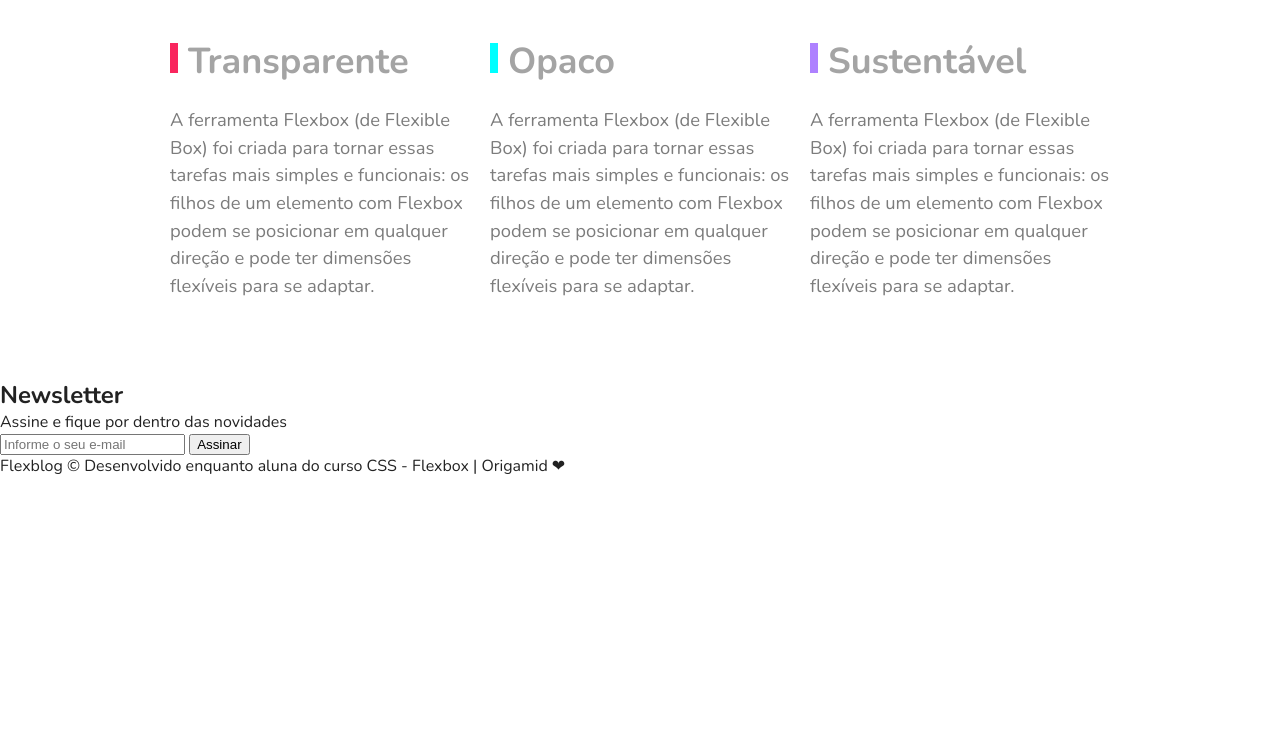
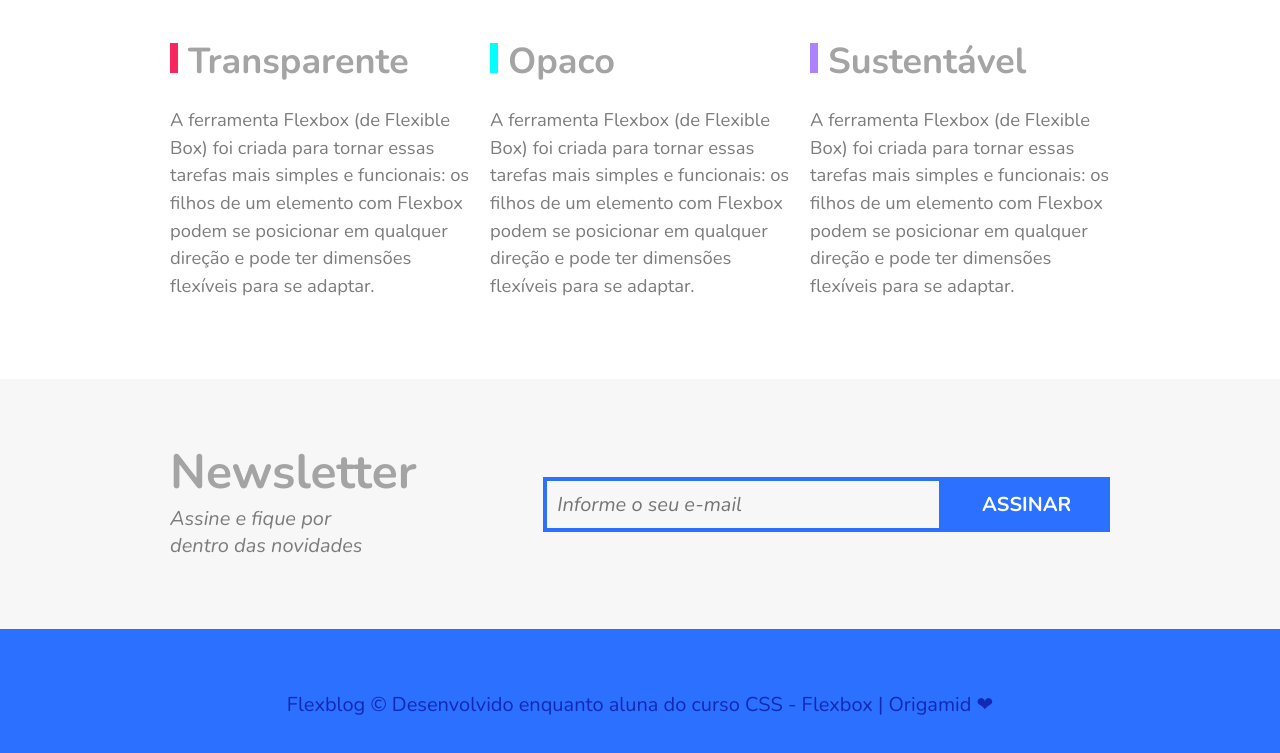
Before and after one commit to thatsaquino/flexblog, a plain HTML site: page index.html in a window 1280 px wide. Shown: the part 2912-3665 px from the top of the page. Before the commit the page ends 3389 px from the top, so only its background shows below. Drawn offline with nearby package versions, Linux system fonts and the light colour scheme.

Commit message:
Adiciona estilo de footer

```diff
--- a/css/style.css
+++ b/css/style.css
@@ -313,6 +313,81 @@ img {
 
 /*newsletter*/
 
+.newsletter {
+  background-color: #f7f7f7;
+  padding: 60px calc((100% - 960px) /2 );
+  display: flex;
+  flex-wrap: wrap;
+}
+
+.newsletter-info {
+  flex: 1 1 200px;
+  margin: 0 10px;
+}
+
+.newsletter-info h2{
+  font-size: 3em;
+  color: #a4a4a4;
+}
+
+.newsletter-info p {
+  font-size: 1.25em;
+  font-style: italic;
+  max-width: 220px;
+  color: #7c7c7c;
+  margin-bottom: 10px;
+}
+
+.newsletter-form {
+  flex: 2 1 260px;
+  margin: 0 10px;
+  align-self: center;
+  display: flex;
+  flex-wrap: wrap;
+}
+
+.newsletter-form input {
+  flex: 3 1 200px;
+  font-size: 1.25em;
+  color: #7c7c7c;
+  font-style: italic;
+  font-family: 'Nunito', Helvetica, Arial, sans-serif;
+  padding: 10px;
+  border: 4px solid #2c70ff;
+  background-color: transparent;
+  margin: 0px;
+  border-radius: 0px;
+}
+
+.newsletter-button {
+  flex: 1 1 100px;
+  font-family: 'Nunito', Helvetica, Arial, sans-serif;
+  text-transform: uppercase;
+  font-size: 1.25em;
+  font-weight: bold;
+  background-color: #2c70ff;
+  border: none;
+  color: white;
+  margin: 0;
+  cursor: pointer;
+}
+
+/*Footer*/
+
+footer {
+  display: flex;
+  justify-content: center;
+  align-items: center;
+  background-color: #2c70ff;
+  height: 150px;
+}
+
+footer p {
+  flex: 1;
+  color: #122ab2;
+  font-size: 1.25em;
+  text-align: center;
+}
 
 /*Media queries*/
 @media (max-width: 800px) {
@@ -326,5 +401,4 @@ img {
   .preco .preco-item:nth-child(2) {
     order: -1;
   }
-
 }
--- a/index.html
+++ b/index.html
@@ -161,7 +161,7 @@
     </div>
     <form class="newsletter-form">
       <input type="text" placeholder="Informe o seu e-mail">
-      <button type="submit">
+      <button type="submit" class="newsletter-button">
         Assinar
       </button>
     </form>
```
